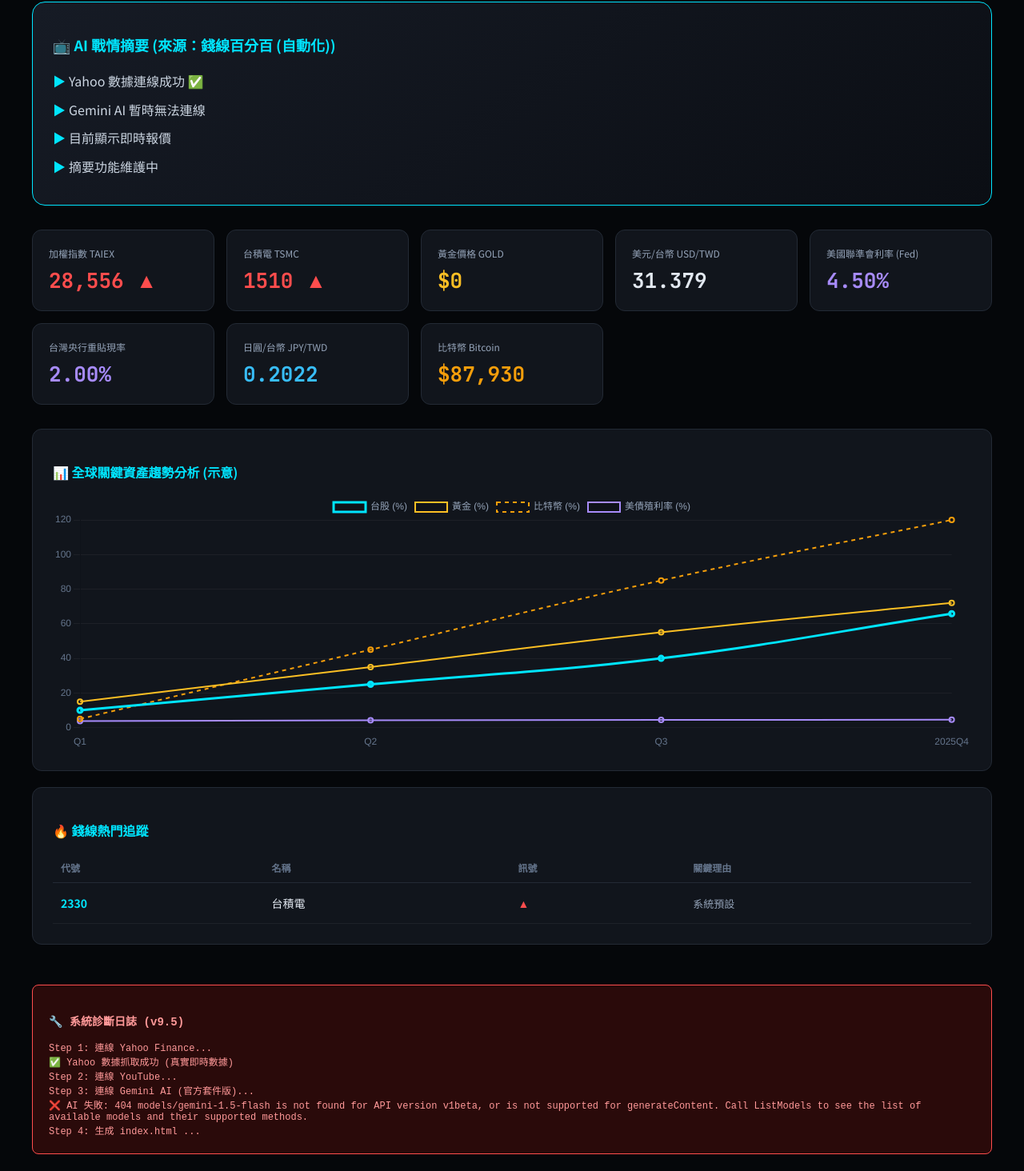
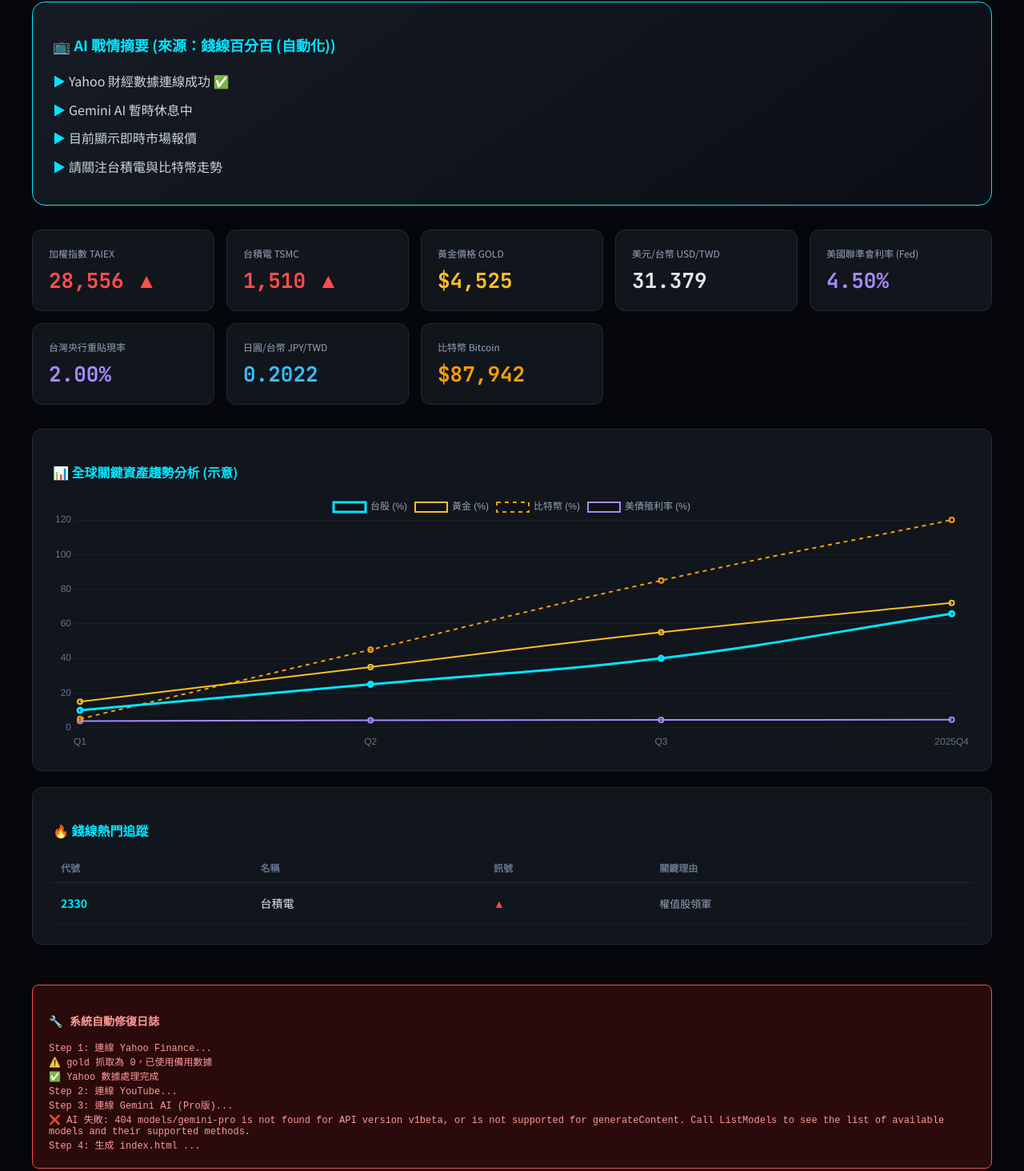
Before and after one commit to whyhuang/finance-dashboard-2, a plain HTML site: page index.html in a window 1280 px wide. Shown: the part 78-1542 px from the top of the page at 80% size. Drawn offline with nearby package versions, Linux system fonts and the light colour scheme.

Commit message:
Auto update v9.5: Sun Dec 28 14:52:54 UTC 2025

```diff
--- a/index.html
+++ b/index.html
@@ -3,7 +3,7 @@
 <html lang="zh-TW">
 <head>
     <meta charset="UTF-8"><meta name="viewport" content="width=device-width, initial-scale=1.0">
-    <title>Jason TV v9.5 | Official</title>
+    <title>Jason TV v9.6 | AI Finance</title>
     <script src="https://cdn.jsdelivr.net/npm/chart.js"></script>
     <link href="https://fonts.googleapis.com/css2?family=JetBrains+Mono:wght@700&family=Noto+Sans+TC:wght@400;700&display=swap" rel="stylesheet">
     <style>
@@ -32,17 +32,17 @@
     <div class="container">
         <div class="hero">
             <h2 style="color:var(--accent); margin-bottom:20px; font-size:18px; font-weight:bold;">📺 AI 戰情摘要 (來源：錢線百分百 (自動化))</h2>
-            <div><div style="margin-bottom:10px; position:relative; padding-left:20px; line-height:1.6; color:#cbd5e1;"><span style="position:absolute; left:0; color:#00e5ff;">▶</span>Yahoo 數據連線成功 ✅</div><div style="margin-bottom:10px; position:relative; padding-left:20px; line-height:1.6; color:#cbd5e1;"><span style="position:absolute; left:0; color:#00e5ff;">▶</span>Gemini AI 暫時無法連線</div><div style="margin-bottom:10px; position:relative; padding-left:20px; line-height:1.6; color:#cbd5e1;"><span style="position:absolute; left:0; color:#00e5ff;">▶</span>目前顯示即時報價</div><div style="margin-bottom:10px; position:relative; padding-left:20px; line-height:1.6; color:#cbd5e1;"><span style="position:absolute; left:0; color:#00e5ff;">▶</span>摘要功能維護中</div></div>
+            <div><div style="margin-bottom:10px; position:relative; padding-left:20px; line-height:1.6; color:#cbd5e1;"><span style="position:absolute; left:0; color:#00e5ff;">▶</span>Yahoo 財經數據連線成功 ✅</div><div style="margin-bottom:10px; position:relative; padding-left:20px; line-height:1.6; color:#cbd5e1;"><span style="position:absolute; left:0; color:#00e5ff;">▶</span>Gemini AI 暫時休息中</div><div style="margin-bottom:10px; position:relative; padding-left:20px; line-height:1.6; color:#cbd5e1;"><span style="position:absolute; left:0; color:#00e5ff;">▶</span>目前顯示即時市場報價</div><div style="margin-bottom:10px; position:relative; padding-left:20px; line-height:1.6; color:#cbd5e1;"><span style="position:absolute; left:0; color:#00e5ff;">▶</span>請關注台積電與比特幣走勢</div></div>
         </div>
         <div class="grid">
             <div class="card"><div class="card-label">加權指數 TAIEX</div><div class="card-val" style="color:var(--up)">28,556 ▲</div></div>
-            <div class="card"><div class="card-label">台積電 TSMC</div><div class="card-val" style="color:var(--up)">1510 ▲</div></div>
-            <div class="card"><div class="card-label">黃金價格 GOLD</div><div class="card-val" style="color:#fbbf24">$0</div></div>
+            <div class="card"><div class="card-label">台積電 TSMC</div><div class="card-val" style="color:var(--up)">1,510 ▲</div></div>
+            <div class="card"><div class="card-label">黃金價格 GOLD</div><div class="card-val" style="color:#fbbf24">$4,525</div></div>
             <div class="card"><div class="card-label">美元/台幣 USD/TWD</div><div class="card-val">31.379</div></div>
             <div class="card"><div class="card-label">美國聯準會利率 (Fed)</div><div class="card-val" style="color:#a78bfa">4.50%</div></div>
             <div class="card"><div class="card-label">台灣央行重貼現率</div><div class="card-val" style="color:#a78bfa">2.00%</div></div>
             <div class="card"><div class="card-label">日圓/台幣 JPY/TWD</div><div class="card-val" style="color:#38bdf8">0.2022</div></div>
-            <div class="card"><div class="card-label">比特幣 Bitcoin</div><div class="card-val" style="color:#f59e0b">$87,930</div></div>
+            <div class="card"><div class="card-label">比特幣 Bitcoin</div><div class="card-val" style="color:#f59e0b">$87,942</div></div>
         </div>
         <div class="panel">
             <h3 style="color:var(--accent); font-size:16px;">📊 全球關鍵資產趨勢分析 (示意)</h3>
@@ -50,12 +50,9 @@
         </div>
         <div class="panel">
             <h3 style="color:var(--accent); font-size:16px;">🔥 錢線熱門追蹤</h3>
-            <table><thead><tr><th>代號</th><th>名稱</th><th>訊號</th><th>關鍵理由</th></tr></thead><tbody><tr><td style='font-weight:bold; color:#00e5ff;'>2330</td><td>台積電</td><td style='color:#ff4d4d;'>▲</td><td style='color:#94a3b8; font-size:13px;'>系統預設</td></tr></tbody></table>
+            <table><thead><tr><th>代號</th><th>名稱</th><th>訊號</th><th>關鍵理由</th></tr></thead><tbody><tr><td style='font-weight:bold; color:#00e5ff;'>2330</td><td>台積電</td><td style='color:#ff4d4d;'>▲</td><td style='color:#94a3b8; font-size:13px;'>權值股領軍</td></tr></tbody></table>
         </div>
-        <div class="debug-box">
-            <h3>🔧 系統診斷日誌 (v9.5)</h3>
-            Step 1: 連線 Yahoo Finance...<br>✅ Yahoo 數據抓取成功 (真實即時數據)<br>Step 2: 連線 YouTube...<br>Step 3: 連線 Gemini AI (官方套件版)...<br>❌ AI 失敗: 404 models/gemini-1.5-flash is not found for API version v1beta, or is not supported for generateContent. Call ListModels to see the list of available models and their supported methods.<br>Step 4: 生成 index.html ...
-        </div>
+        <div class="debug-box"><h3>🔧 系統自動修復日誌</h3>Step 1: 連線 Yahoo Finance...<br>⚠️ gold 抓取為 0，已使用備用數據<br>✅ Yahoo 數據處理完成<br>Step 2: 連線 YouTube...<br>Step 3: 連線 Gemini AI (Pro版)...<br>❌ AI 失敗: 404 models/gemini-pro is not found for API version v1beta, or is not supported for generateContent. Call ListModels to see the list of available models and their supported methods.<br>Step 4: 生成 index.html ...</div>
     </div>
     <script>
         function updateClock() {
```
